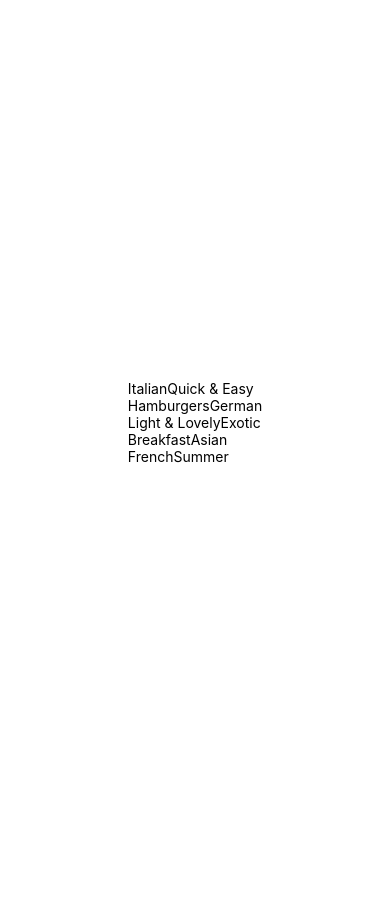
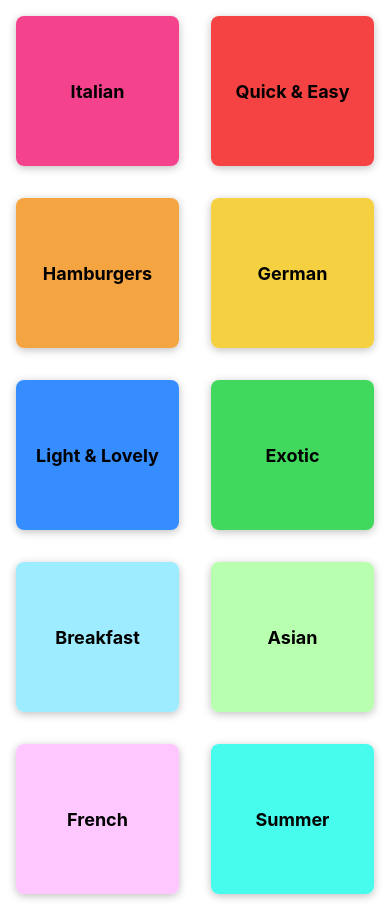
Before and after one commit to Andresfrla/menu-app-RN, a React Native app: screen / in a window 390 px wide. Before the commit the page ends 844 px from the top, so only its background shows below. Built offline with nearby package versions, Linux system fonts and the light colour scheme.

Commit message:
Style the grid of the buttons

```diff
--- a/App.js
+++ b/App.js
@@ -1,20 +1,14 @@
-import { StatusBar } from 'expo-status-bar';
-import { StyleSheet, Text, View } from 'react-native';
+import { StatusBar, StyleSheet, View } from 'react-native';
 import CategoryScreen from './screens/CategoryScreen';
 
 export default function App() {
   return (
-    <View style={styles.container}>
+    <>
+      <StatusBar styles='light'/>
       <CategoryScreen />
-    </View>
+    </>
   );
 }
 
 const styles = StyleSheet.create({
-  container: {
-    flex: 1,
-    backgroundColor: '#fff',
-    alignItems: 'center',
-    justifyContent: 'center',
-  },
 });
--- a/app.json
+++ b/app.json
@@ -5,6 +5,7 @@
     "version": "1.0.0",
     "orientation": "portrait",
     "icon": "./assets/icon.png",
+    "backgroundColor": "#24180f",
     "userInterfaceStyle": "light",
     "newArchEnabled": true,
     "splash": {
--- a/components/CategoryGridTile.js
+++ b/components/CategoryGridTile.js
@@ -1,15 +1,54 @@
-import { Pressable, Text, View } from "react-native";
+import { Pressable, StyleSheet, Text, View, Platform } from "react-native";
 
 function CategoryGridTile({ title, color }) {
   return (
-    <View>
-        <Pressable>
-            <View>
-                <Text>{title}</Text>
-            </View>
-        </Pressable>
+    <View style={styles.gridItem}>
+      <Pressable
+        android_ripple={{ color: "#ccc" }}
+        style={({ pressed }) => [
+          styles.button,
+          pressed ? styles.buttonPressed : null,
+        ]}
+      >
+        <View style={[styles.innerContainer, { backgroundColor: color }]}>
+          <Text style={styles.title}>{title}</Text>
+        </View>
+      </Pressable>
     </View>
   );
 }
 
 export default CategoryGridTile;
+
+const styles = StyleSheet.create({
+  gridItem: {
+    flex: 1,
+    margin: 16,
+    height: 150,
+    borderRadius: 8,
+    elevation: 4,
+    backgroundColor: "#fff",
+    shadowColor: "black",
+    shadowOpacity: 0.25,
+    shadowOffset: { width: 0, height: 2 },
+    shadowRadius: 8,
+    overflow: Platform.OS === "android" ? "hidden" : "visible",
+  },
+  button: {
+    flex: 1,
+  },
+  buttonPressed: {
+    opacity: 0.5,
+  },
+  innerContainer: {
+    flex: 1,
+    padding: 16,
+    justifyContent: "center",
+    alignItems: "center",
+    borderRadius: 8,
+  },
+  title: {
+    fontWeight: "bold",
+    fontSize: 18,
+  },
+});
```
